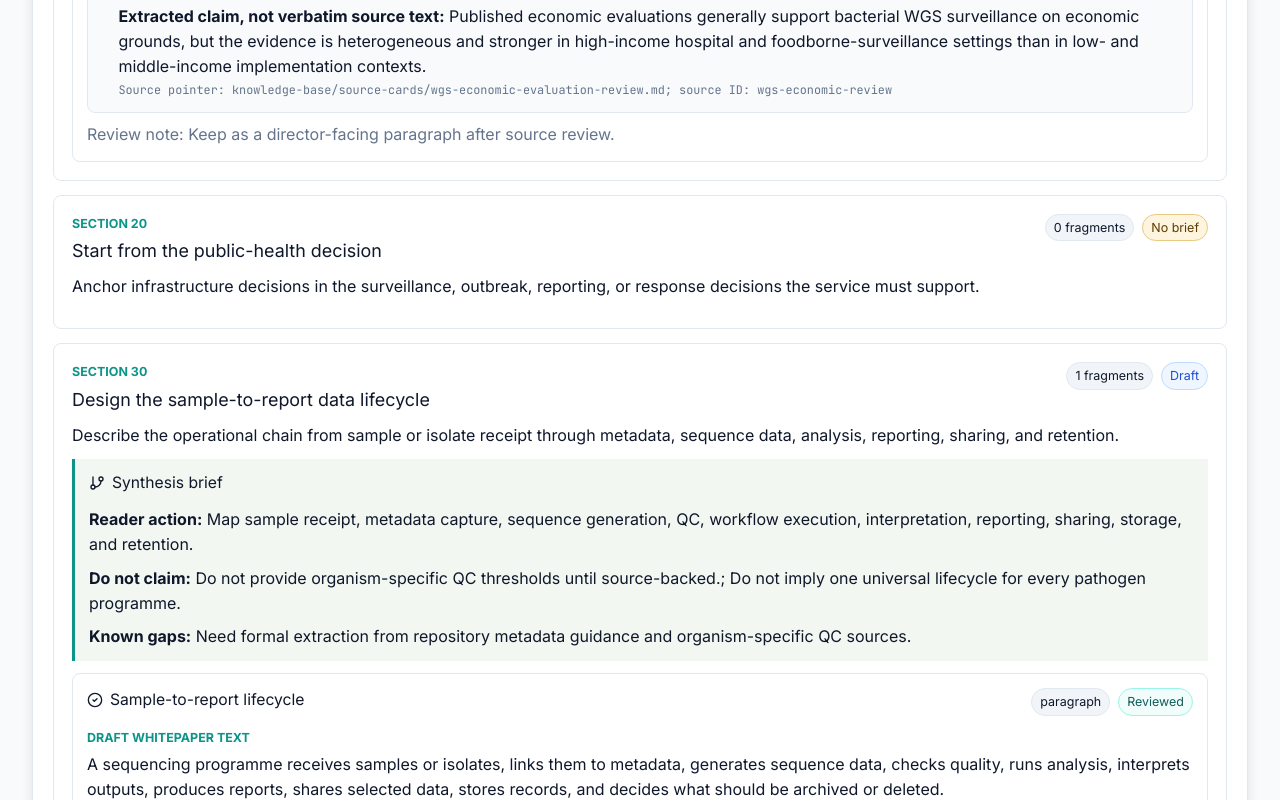
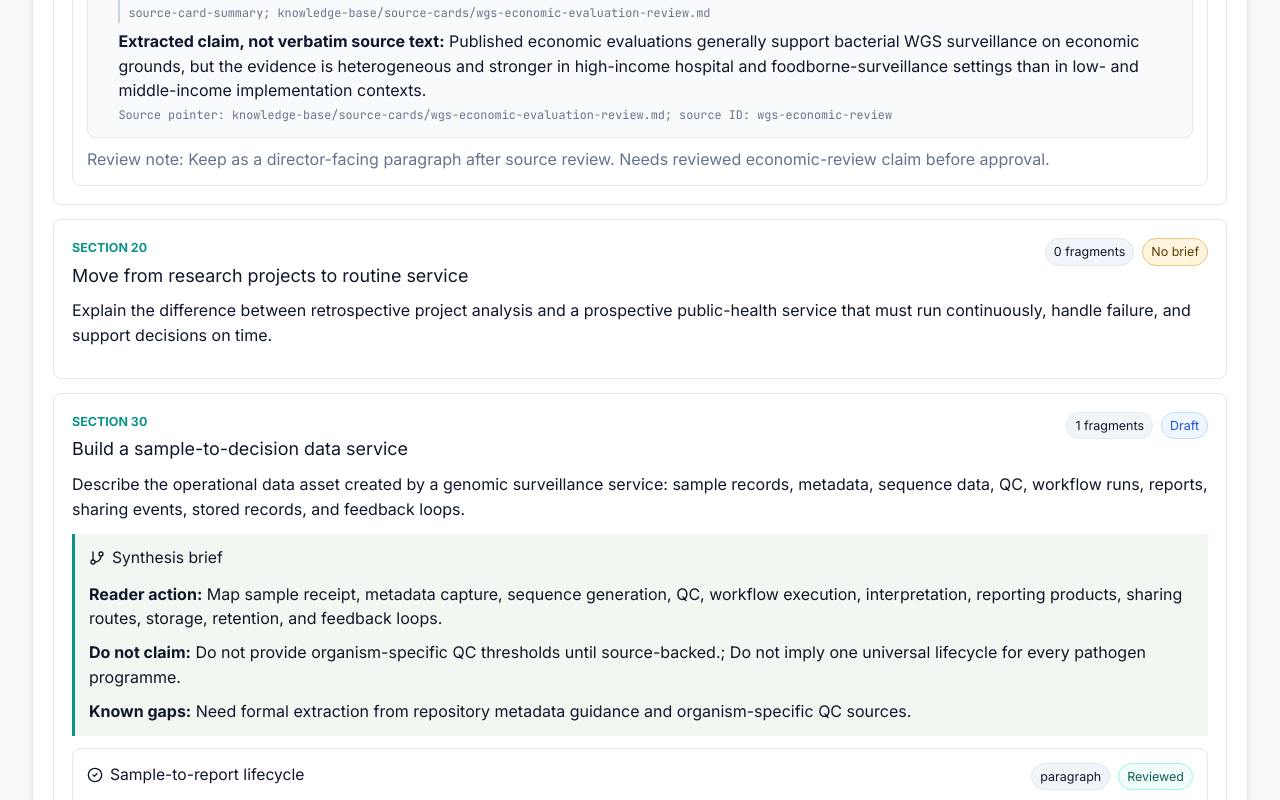
Before and after one commit to happykhan/pathogen-genomics-guidance-kb, a Next.js app: page /backstage in a window 1280 px wide. Shown: the part 2920-3720 px from the top of the page. Built offline with nearby package versions, Linux system fonts and the light colour scheme.

Commit message:
Refine whitepaper service framing

```diff
--- a/editorial/fragments/seed-fragments.json
+++ b/editorial/fragments/seed-fragments.json
@@ -36,7 +36,7 @@
     },
     "order": 10,
     "reviewStatus": "draft",
-    "reviewerNotes": "Good candidate for public opening, but check whether this duplicates current public prose too closely.",
+    "reviewerNotes": "Good candidate for public opening, but keep draft until claim-who-strategy-integrated-surveillance is backed by reviewed source-text evidence.",
     "updatedAt": "2026-07-01"
   },
   {
@@ -70,7 +70,7 @@
     },
     "order": 20,
     "reviewStatus": "draft",
-    "reviewerNotes": "Keep as a director-facing paragraph after source review.",
+    "reviewerNotes": "Keep as a director-facing paragraph after source review. Needs reviewed economic-review claim before approval.",
     "updatedAt": "2026-07-01"
   },
   {
@@ -130,7 +130,7 @@
     },
     "order": 20,
     "reviewStatus": "draft",
-    "reviewerNotes": "Needs review for strength of recommendation and source coverage.",
+    "reviewerNotes": "Needs review for strength of recommendation and source coverage. Do not approve until the bioinformatics implementation claim is source-text backed.",
     "updatedAt": "2026-07-01"
   },
   {
--- a/editorial/section-briefs/seed-briefs.json
+++ b/editorial/section-briefs/seed-briefs.json
@@ -35,10 +35,11 @@
   {
     "id": "brief-infrastructure-operating-model",
     "sectionId": "infrastructure-operating-model",
-    "purpose": "Make readers treat infrastructure as a set of responsibilities and service dependencies, not a purchase list.",
+    "purpose": "Make readers define how the genomic surveillance service will be operated, supported, monitored, and recovered, rather than treating infrastructure as a purchase list.",
     "readerActionAfterReading": "Name who owns workflows, compute, storage, identity, validation, monitoring, support, and failure recovery.",
     "mustCover": [
       "Cloud/local/HPC/managed platform choices are responsibility models.",
+      "A routine service needs routes for failed samples, failed runs, ambiguous analysis, delayed reporting, and service interruption.",
       "Service implementation includes LIMS, validation, accreditation, reporting, staff, and user engagement.",
       "Constraints such as internet reliability, staff availability, IT support, and data residency should change recommendations."
     ],
@@ -70,11 +71,13 @@
   {
     "id": "brief-data-lifecycle",
     "sectionId": "data-lifecycle-sample-to-report",
-    "purpose": "Explain the complete operational lifecycle so teams do not optimize only sequencing or analysis.",
-    "readerActionAfterReading": "Map sample receipt, metadata capture, sequence generation, QC, workflow execution, interpretation, reporting, sharing, storage, and retention.",
+    "purpose": "Explain the complete operational data service so teams do not optimize only sequencing, one pipeline run, or one final report.",
+    "readerActionAfterReading": "Map sample receipt, metadata capture, sequence generation, QC, workflow execution, interpretation, reporting products, sharing routes, storage, retention, and feedback loops.",
     "mustCover": [
-      "A service handles records and decisions, not just FASTQ files.",
+      "A routine service maintains a reliable data asset, not just FASTQ files or a single report.",
       "Sample and metadata linkage must survive handoffs.",
+      "The service must handle failed samples, failed runs, low-quality data, unexpected organisms, and ambiguous outputs in real time.",
+      "Different users may need different outputs from the same data pool: urgent alerts, weekly reports, monthly summaries, annual trend analysis, repository submissions, and quality dashboards.",
       "Use cases change turnaround time, sharing, QC, and retention needs."
     ],
     "doNotClaim": [
--- a/src/data/guidanceBlocks.ts
+++ b/src/data/guidanceBlocks.ts
@@ -120,21 +120,23 @@ export const guidanceBlocks: GuidanceBlock[] = [
   },
   {
     id: "framing-public-health-use",
-    title: "Start from the public-health decision",
+    title: "Move from research projects to routine service",
     summary:
-      "Pathogen genomics infrastructure should be planned around the decisions it supports, not around sequencing output alone.",
+      "Pathogen genomics infrastructure should be planned as a prospective service that supports decisions repeatedly, not as a one-off analysis project.",
     sourceStatus: "reviewed",
     body: [
       "A sequencing programme is useful when it helps public-health teams detect outbreaks, rule cases in or out of clusters, monitor resistance, track pathogen evolution, or report results faster. The analysis pipeline is part of a larger decision system.",
+      "Much pathogen genomics capability starts through academic, retrospective, or outbreak-specific project work. That model is valuable for method development and investigation, but it is not the same as a routine public-health service. A service has to receive work continuously, handle failed or delayed samples, release results through agreed routes, preserve records, and support repeated reanalysis over weeks, months, and years.",
       "Before selecting infrastructure, define the services the programme must support: routine surveillance, outbreak response, AMR monitoring, national reporting, international sharing, or research support. Each use case implies different needs for speed, quality, data integration, governance, and sustainability.",
       "The first design question is therefore not which sequencing platform, cloud provider, or workflow engine to buy. The first question is what decision will change because genomic information is available, who will act on that decision, and how quickly they need a result they can trust.",
       "For an early programme, a narrow and well-defined use case is often more useful than a broad infrastructure ambition. WHO recommends describing the role of genomic surveillance for each public-health priority, including objectives, data users, how those users will analyse or act on the data, and the intended outcome. A service designed for weekly surveillance has different failure modes from one designed for urgent outbreak investigation, and both differ from a research-facing platform that prioritises flexibility.",
     ],
     bodySourceIds: {
       0: ["who-national-genomic-surveillance-strategy-2023", "cdc-nejm-2019"],
-      1: ["who-national-genomic-surveillance-strategy-2023", "phe-case-study"],
-      2: ["who-national-genomic-surveillance-strategy-2023", "pha4ge-infrastructure"],
+      1: ["phe-case-study", "who-national-genomic-surveillance-strategy-2023"],
+      2: ["who-national-genomic-surveillance-strategy-2023", "phe-case-study"],
       3: ["who-national-genomic-surveillance-strategy-2023", "pha4ge-infrastructure"],
+      4: ["who-national-genomic-surveillance-strategy-2023", "pha4ge-infrastructure"],
     },
     audiences: ["director", "policy", "lab-lead", "bioinformatician", "data-manager", "all"],
     implementationStages: ["exploring", "pilot", "routine-service", "national-scale", "upgrading"],
@@ -191,16 +193,16 @@ export const guidanceBlocks: GuidanceBlock[] = [
   },
   {
     id: "infrastructure-operating-model",
-    title: "Treat infrastructure as an operating model",
+    title: "Define the service operating model",
     summary:
-      "Compute infrastructure is not only CPUs and storage. It includes workflows, data movement, access, monitoring, support, and responsibility.",
+      "Infrastructure choices define who is responsible for workflows, data movement, access, monitoring, support, and recovery when the service fails.",
     sourceStatus: "reviewed",
     body: [
       "The PHA4GE infrastructure framing asks five questions: what the infrastructure solves, how analysis is run, where analysis is run, how data flow, and who has access. These questions separate responsibility from technology.",
       "A programme can use local servers, institutional HPC, cloud platforms, laptops, or a managed service. The central implementation question is who operates each layer, who validates analysis, who supports users, and who carries the risk when service delivery fails.",
       "The PHE case study shows why this matters in practice. Implementing WGS required capital planning, laboratory-space changes, sequencing and robotics capacity, IT infrastructure, LIMS integration, bioinformatics pipelines, validation, accreditation, training, and service-user engagement. None of those requirements is captured by a server specification alone.",
       "The Microbial Genomics implementation papers reinforce the same point from public-health practice: California COVIDNet paired cloud-based bioinformatics with more than 40 sequencing laboratories, open-source workflows, training, and automated data transfer; the bioinformatics implementation paper argues for standardized, reproducible, validated, auditable, scalable, portable, and secure analysis within laboratory operating constraints.",
-      "A useful operating model names the service owner, laboratory owner, bioinformatics owner, IT owner, data-governance owner, and user-support route. It should also make clear which responsibilities are delegated to institutional IT, external providers, national platforms, or managed services.",
+      "A useful operating model names the service owner, laboratory owner, bioinformatics owner, IT owner, data-governance owner, and user-support route. It should also make clear which responsibilities are delegated to institutional IT, external providers, national platforms, or managed services, and what happens when a sample, run, workflow, network connection, repository submission, or report fails.",
     ],
     bodySourceIds: {
       0: ["pha4ge-infrastructure"],
@@ -246,21 +248,23 @@ export const guidanceBlocks: GuidanceBlock[] = [
   },
   {
     id: "data-lifecycle-sample-to-report",
-    title: "Design the sample-to-report data lifecycle",
+    title: "Build a sample-to-decision data service",
     summary:
-      "A genomics service must connect samples, metadata, sequence data, analysis, reports, sharing, and archives.",
+      "A genomics service must maintain a reliable data asset that connects samples, metadata, QC, sequence data, analysis, reports, sharing, storage, and later reuse.",
     sourceStatus: "partial",
     body: [
-      "A sequencing programme is not only producing FASTQ files. It receives samples or isolates, links them to metadata, generates sequence data, checks quality, runs analysis, interprets outputs, produces reports, shares selected data, stores records, and decides what should be archived or deleted.",
+      "A sequencing programme is not only producing FASTQ files or a final report. It receives samples or isolates, links them to metadata, generates sequence data, checks quality, runs analysis, interprets outputs, produces reports, shares selected data, stores records, and decides what should be archived or deleted.",
       "The WHO national strategy support tool provides a general value-chain frame: establish priority use cases, collect samples and metadata, extract genetic material, sequence, run bioinformatics analysis, interpret with multisource data, publish or share data, and return results for public-health analysis. The PHE case study gives a concrete service example: extracted DNA entered a central sequencing service, robotic processes checked quality and prepared libraries, sample information was captured through LIMS, sequence data were stored and analysed on IT and bioinformatics infrastructure, and outputs were combined with LIMS data to produce reports.",
-      "That lifecycle is partly technical and partly organisational. The programme needs a route for sample receipt, metadata capture, sequencing, raw-data storage, workflow execution, interpretation, reporting, data sharing, and long-term record keeping. It also needs named routes for failed samples, failed sequencing runs, low-quality data, unexpected organisms, and ambiguous outputs.",
-      "The lifecycle should be designed around use cases, not files. A national surveillance use case may need sampling representativeness, routine reporting and public repository submission. An outbreak use case may need faster analysis, tighter operational sharing and stronger incident review. A research support use case may need more flexible workflows but clearer boundaries around what is not yet validated for public-health action.",
+      "That lifecycle is partly technical and partly organisational. The programme needs a route for sample receipt, metadata capture, sequencing, raw-data storage, workflow execution, interpretation, reporting, data sharing, and long-term record keeping. It also needs named routes for failed samples, failed sequencing runs, low-quality data, unexpected organisms, ambiguous outputs, repository-submission errors, and corrected reports.",
+      "The lifecycle should be designed around use cases, not files. A national surveillance use case may need sampling representativeness, routine reporting, repository submission, and trend analysis over months or years. An outbreak use case may need faster analysis, tighter operational sharing, and incident review. A research support use case may need more flexible workflows but clearer boundaries around what is not yet validated for public-health action.",
+      "The practical design target is a data asset that can safely feed different products: urgent alerts, sample-level reports, weekly service summaries, monthly or quarterly trend reports, annual reviews, public repository submissions, quality dashboards, and reanalysis when methods or public-health questions change.",
     ],
     bodySourceIds: {
       0: ["who-national-genomic-surveillance-strategy-2023", "phe-case-study"],
       1: ["who-national-genomic-surveillance-strategy-2023", "phe-case-study"],
       2: ["who-national-genomic-surveillance-strategy-2023", "pha4ge-infrastructure"],
       3: ["who-national-genomic-surveillance-strategy-2023", "phe-case-study"],
+      4: ["who-national-genomic-surveillance-strategy-2023", "phe-case-study", "pha4ge-infrastructure"],
     },
     technicalDetail: [
       "At minimum, track the sample or isolate identifier, sequencing run, raw data, QC outputs, workflow run, final result, report, and sharing or repository event. A formal field model still needs source extraction.",
--- a/src/data/whitepaperOutline.ts
+++ b/src/data/whitepaperOutline.ts
@@ -15,19 +15,19 @@ export const whitepaperOutline: WhitepaperOutlineSection[] = [
   {
     id: "framing-public-health-use",
     order: 20,
-    title: "Start from the public-health decision",
+    title: "Move from research projects to routine service",
     purpose:
-      "Anchor infrastructure decisions in the surveillance, outbreak, reporting, or response decisions the service must support.",
-    expectedFragments: ["decision-first-framing", "use-case-selection", "decision-latency"],
+      "Explain the difference between retrospective project analysis and a prospective public-health service that must run continuously, handle failure, and support decisions on time.",
+    expectedFragments: ["research-to-service-framing", "decision-first-framing", "decision-latency"],
     publicByDefault: true,
   },
   {
     id: "data-lifecycle-sample-to-report",
     order: 30,
-    title: "Design the sample-to-report data lifecycle",
+    title: "Build a sample-to-decision data service",
     purpose:
-      "Describe the operational chain from sample or isolate receipt through metadata, sequence data, analysis, reporting, sharing, and retention.",
-    expectedFragments: ["core-lifecycle", "identifier-lineage", "organism-variants"],
+      "Describe the operational data asset created by a genomic surveillance service: sample records, metadata, sequence data, QC, workflow runs, reports, sharing events, stored records, and feedback loops.",
+    expectedFragments: ["core-data-service-lifecycle", "identifier-lineage", "failure-and-feedback-routes", "organism-variants"],
     publicByDefault: true,
   },
   {
@@ -51,9 +51,9 @@ export const whitepaperOutline: WhitepaperOutlineSection[] = [
   {
     id: "infrastructure-operating-model",
     order: 60,
-    title: "Treat infrastructure as an operating model",
+    title: "Define the service operating model",
     purpose:
-      "Show that compute infrastructure includes responsibilities, access, support, validation, monitoring, and failure ownership.",
+      "Show that infrastructure choices define responsibilities: who operates compute, workflows, storage, access, validation, monitoring, support, and recovery when the service fails.",
     expectedFragments: ["responsibility-model", "cloud-local-hybrid", "support-model"],
     publicByDefault: true,
   },
```
